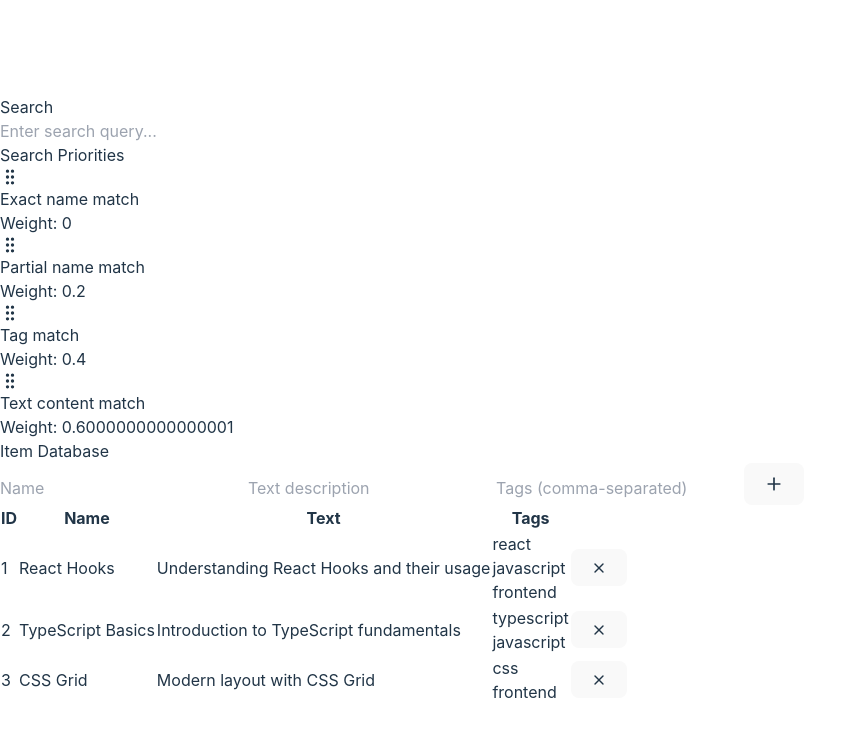
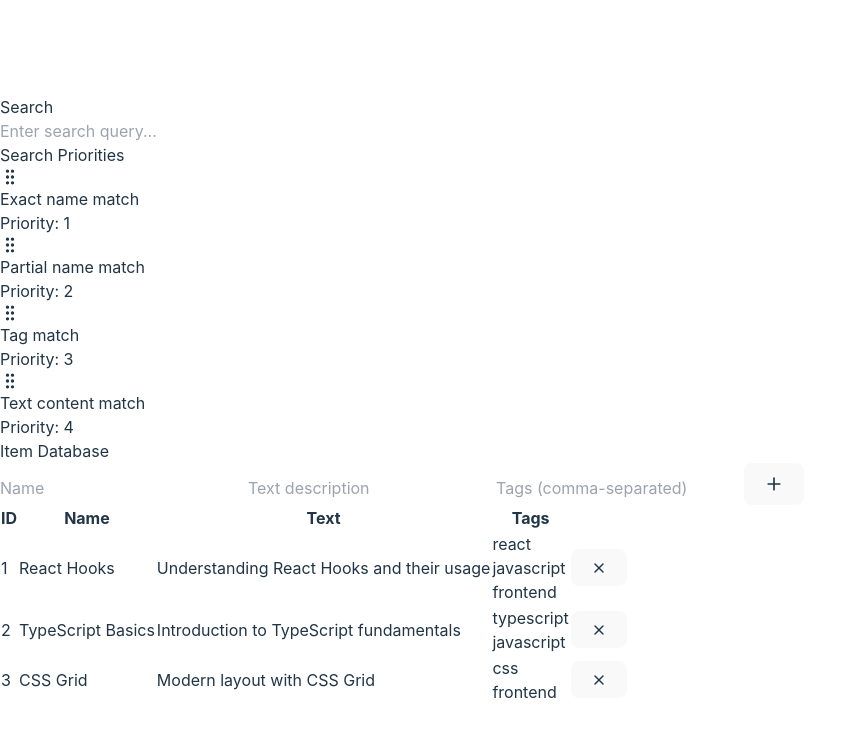
Before and after one commit to rtbarnes/search-priorities, a React (Vite) app: page / in a window 1280 px wide. Shown: the top 736 px of the page, without its empty margins (0-844 px from the left). Built offline with nearby package versions, Linux system fonts and the light colour scheme.

Commit message:
remove weight, just use rank

```diff
--- a/src/App.tsx
+++ b/src/App.tsx
@@ -81,10 +81,10 @@ const SearchRanker = () => {
 
   // Update priorities state type
   const [priorities, setPriorities] = useState<SearchPriority[]>([
-    { id: "exact-name", label: "Exact name match", weight: 1.0 },
-    { id: "partial-name", label: "Partial name match", weight: 0.7 },
-    { id: "tag-match", label: "Tag match", weight: 0.5 },
-    { id: "text-match", label: "Text content match", weight: 0.3 },
+    { id: "exact-name", label: "Exact name match" },
+    { id: "partial-name", label: "Partial name match" },
+    { id: "tag-match", label: "Tag match" },
+    { id: "text-match", label: "Text content match" },
   ]);
 
   // States
@@ -209,9 +209,9 @@ const SearchRanker = () => {
                           <GripVertical className="text-gray-400" size={20} />
                           <span className="flex-1">{priority.label}</span>
                           <Badge variant="secondary">
-                            Weight:{" "}
-                            {priorities.findIndex((p) => p.id === priority.id) *
-                              0.2}
+                            Priority:{" "}
+                            {priorities.findIndex((p) => p.id === priority.id) +
+                              1}
                           </Badge>
                         </div>
                       </SortableItem>
--- a/src/utils/search.ts
+++ b/src/utils/search.ts
@@ -8,7 +8,6 @@ export type SearchableItem = {
 export type SearchPriority = {
   id: string;
   label: string;
-  weight: number;
 };
 
 export type ScoredItem<T extends SearchableItem> = T & {
@@ -28,31 +27,31 @@ export function performSearch<T extends SearchableItem>(
     let score = 0;
     const searchQuery = query.toLowerCase();
 
-    // Apply each priority with its weight
+    // Apply each priority with decreasing score based on order
     priorities.forEach((priority, index) => {
-      const weight = 1 - index * 0.2; // Decreasing weight based on priority order
+      const priorityScore = priorities.length - index; // Higher score for earlier priorities
 
       switch (priority.id) {
         case "exact-name":
           if (item.name.toLowerCase() === searchQuery) {
-            score += weight * 10;
+            score += priorityScore * 10;
           }
           break;
         case "partial-name":
           if (item.name.toLowerCase().includes(searchQuery)) {
-            score += weight * 5;
+            score += priorityScore * 5;
           }
           break;
         case "tag-match":
           if (
             item.tags.some((tag) => tag.toLowerCase().includes(searchQuery))
           ) {
-            score += weight * 3;
+            score += priorityScore * 3;
           }
           break;
         case "text-match":
           if (item.text.toLowerCase().includes(searchQuery)) {
-            score += weight * 2;
+            score += priorityScore * 2;
           }
           break;
       }
```
Also changed, not shown: 1 other file (tests, documents, lock files or other folders).
